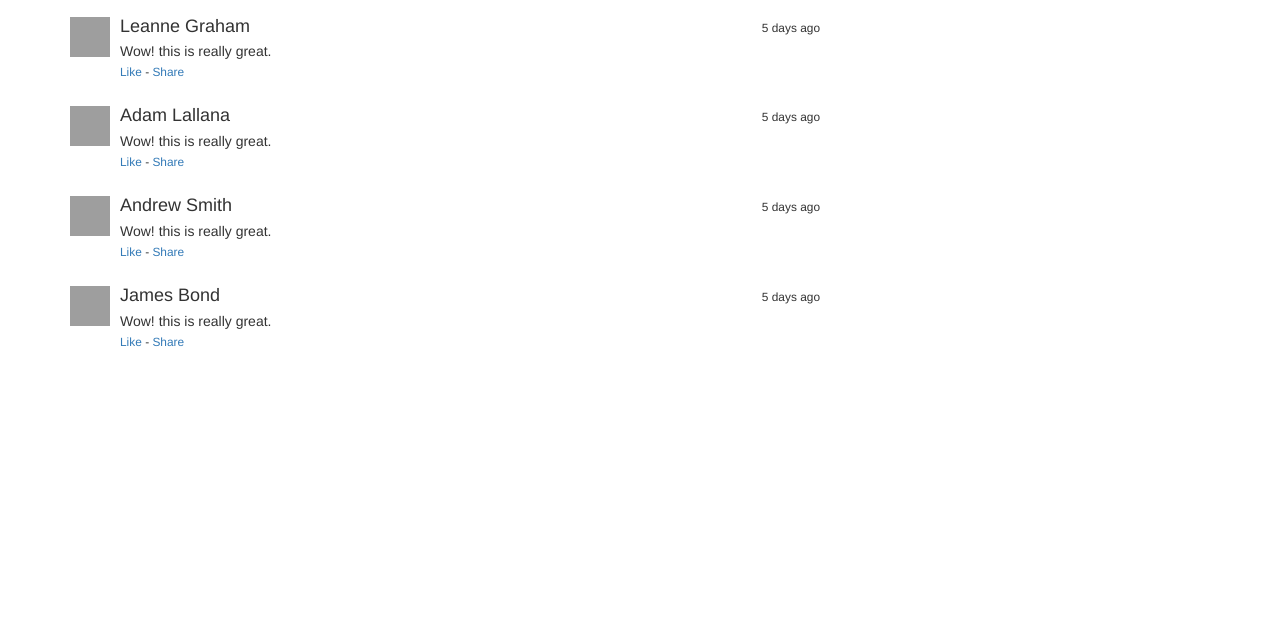
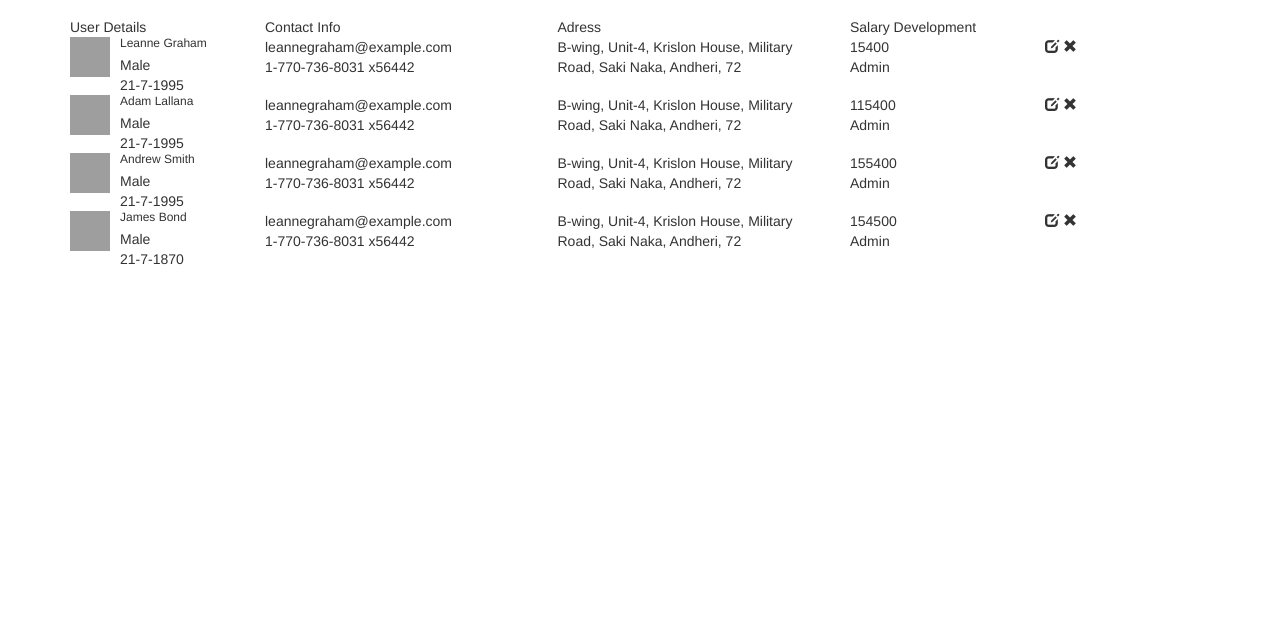
Before and after one commit to pankajparkar/user-portal, a website: page index.html in a window 1280 px wide. Shown: the part 175-800 px from the top of the page. Drawn offline with nearby package versions, Linux system fonts and the light colour scheme; some packages are replaced by stand-ins of ours; grey boxes are pictures that could not be loaded; a script that the page names is missing.

Commit message:
Changed design to use row column

```diff
--- a/api/users.json
+++ b/api/users.json
@@ -6,6 +6,7 @@
         "Gender": "Male",
         "DateOfBirth": "21-7-1995",
         "Mobile": "1-770-736-8031 x56442",
+        "Address": "B-wing, Unit-4, Krislon House, Military Road, Saki Naka, Andheri, 72",
         "Salary": 15400,
         "Department": "Admin",
         "Email": "leannegraham@example.com"
@@ -16,6 +17,7 @@
         "Gender": "Male",
         "DateOfBirth": "21-7-1995",
         "Mobile": "1-770-736-8031 x56442",
+        "Address": "B-wing, Unit-4, Krislon House, Military Road, Saki Naka, Andheri, 72",
         "Salary": 115400,
         "Department": "Admin",
         "Email": "leannegraham@example.com"
@@ -26,6 +28,7 @@
         "Gender": "Male",
         "DateOfBirth": "21-7-1995",
         "Mobile": "1-770-736-8031 x56442",
+        "Address": "B-wing, Unit-4, Krislon House, Military Road, Saki Naka, Andheri, 72",
         "Salary": 155400,
         "Department": "Admin",
         "Email": "leannegraham@example.com"
@@ -36,6 +39,7 @@
         "Gender": "Male",
         "DateOfBirth": "21-7-1870",
         "Mobile": "1-770-736-8031 x56442",
+        "Address": "B-wing, Unit-4, Krislon House, Military Road, Saki Naka, Andheri, 72",
         "Salary": 154500,
         "Department": "Admin",
         "Email": "leannegraham@example.com"
--- a/app/home/home.component.html
+++ b/app/home/home.component.html
@@ -1,14 +1,89 @@
 <div class="container">
     <div class="row">
-        <div class="col-md-8">
+        <div class="col-sm-12">
             <div class="page-header">
-            <h1>
-                <small class="pull-right" ng-if="home.users">{{home.users.length}} users</small>
-                Users
-            </h1>
+                <h1>
+                    <small class="pull-right" ng-if="home.users">{{home.users.length}} users</small>
+                    Users
+                </h1>
+            </div>
+            <!-- <table class="table">
+                <thead>
+                    <tr>
+                        <th>User Details</th>
+                        <th>Contact Info</th>
+                        <th>Adress</th>
+                        <th>Salary Development</th>
+                        <th> </th>
+                    </tr>
+                </thead>
+                <tbody>
+                    <tr ng-repeat="user in home.users">
+                        <td>
+                            <div class="row">
+                                <div class="col-sm-3">
+                                    <img class="user-img" src="http://lorempixel.com/40/40/people/1/">
+                                </div>
+                                <div class="col-sm-9">
+                                    <div>{{user.FirstName}} {{user.LastName}}</div>
+                                    <div>{{user.FirstName}} {{user.LastName}}</div>
+                                    <div>{{user.FirstName}} {{user.LastName}}</div>
+                                </div>
+                            </div>
+                        </td>
+                        <td>
+
+                        </td>
+                        <td>{{user.Address}}</td>
+                        <td>
+                            <div>{{user.Salary}}</div>
+                            <div>{{user.Department}}</div>
+                        </td>
+                        <td>
+                            <i class="glyphicon glyphicon-edit"></i>
+                            <i class="glyphicon glyphicon-remove"></i>
+                        </td>
+                    </tr>
+                </tbody>
+            </table> -->
+            <div class="row">
+                <div class="col-sm-2">User Details</div>
+                <div class="col-sm-3">Contact Info</div>
+                <div class="col-sm-3">Adress</div>
+                <div class="col-sm-2">Salary Development</div>
+                <div class="col-sm-2"></div>
             </div>
             <div class="comments-list">
-                <div class="media" ng-repeat="user in home.users">
+                <div class="row" ng-repeat="user in home.users">
+                    <div class="col-sm-2">
+                        <div class="media">
+                            <a class="media-left" href="#">
+                                <img src="http://lorempixel.com/40/40/people/1/">
+                            </a>
+                            <div class="media-body">
+                                <h6 class="media-heading user_name">{{user.FirstName}} {{user.LastName}}</h4>
+                                <div>{{user.Gender}}</div>
+                                <div>{{user.DateOfBirth}}</div>
+                            </div>
+                        </div>
+                    </div>
+                    <div class="col-sm-3">
+                        <div>{{user.Email}}</div>
+                        <div>{{user.Mobile}}</div>
+                    </div>
+                    <div class="col-sm-3">
+                        {{user.Address}}
+                    </div>
+                    <div class="col-sm-2">
+                        <div>{{user.Salary}}</div>
+                        <div>{{user.Department}}</div>
+                    </div>
+                    <div class="col-sm-2">
+                        <i class="glyphicon glyphicon-edit"></i>
+                        <i class="glyphicon glyphicon-remove"></i>
+                    </div>
+                </div>
+                <!-- <div class="media" ng-repeat="user in home.users">
                     <p class="pull-right"><small>5 days ago</small></p>
                     <a class="media-left" href="#">
                         <img src="http://lorempixel.com/40/40/people/1/">
@@ -18,7 +93,7 @@
                         Wow! this is really great.
                         <p><small><a href="">Like</a> - <a href="">Share</a></small></p>
                     </div>
-                </div>
+                </div> -->
             </div>
         </div>
     </div>
--- a/style.css
+++ b/style.css
@@ -1,3 +1,8 @@
 .body{
     margin: auto;
 }
+
+.user-img {
+    width: 100%;
+    border-radius: 50%;
+}
```
